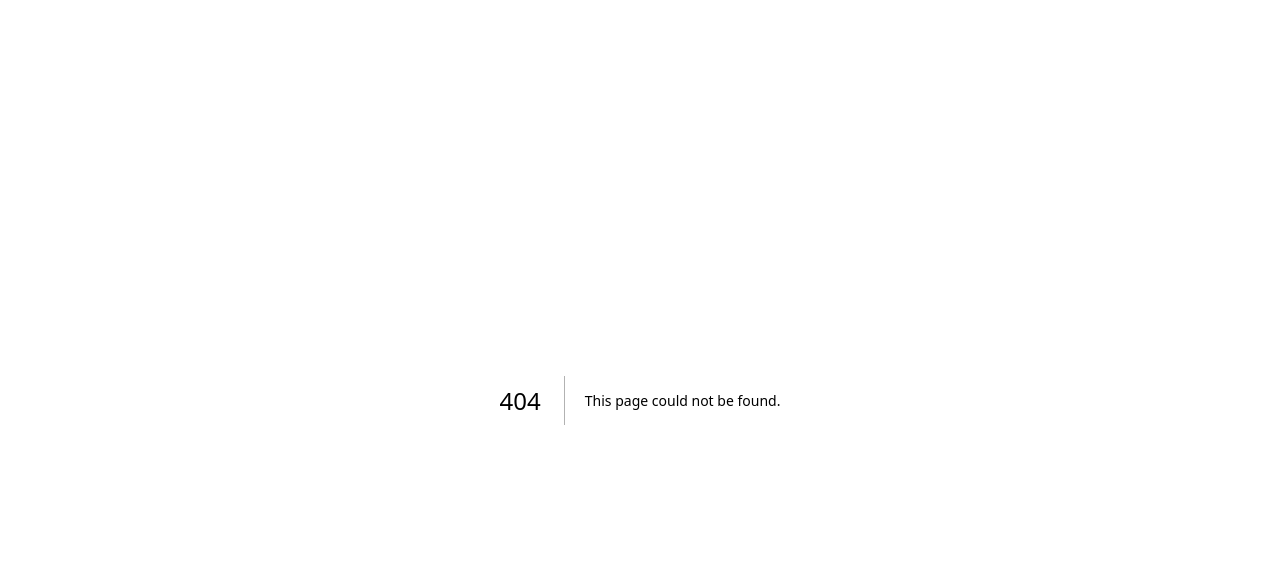
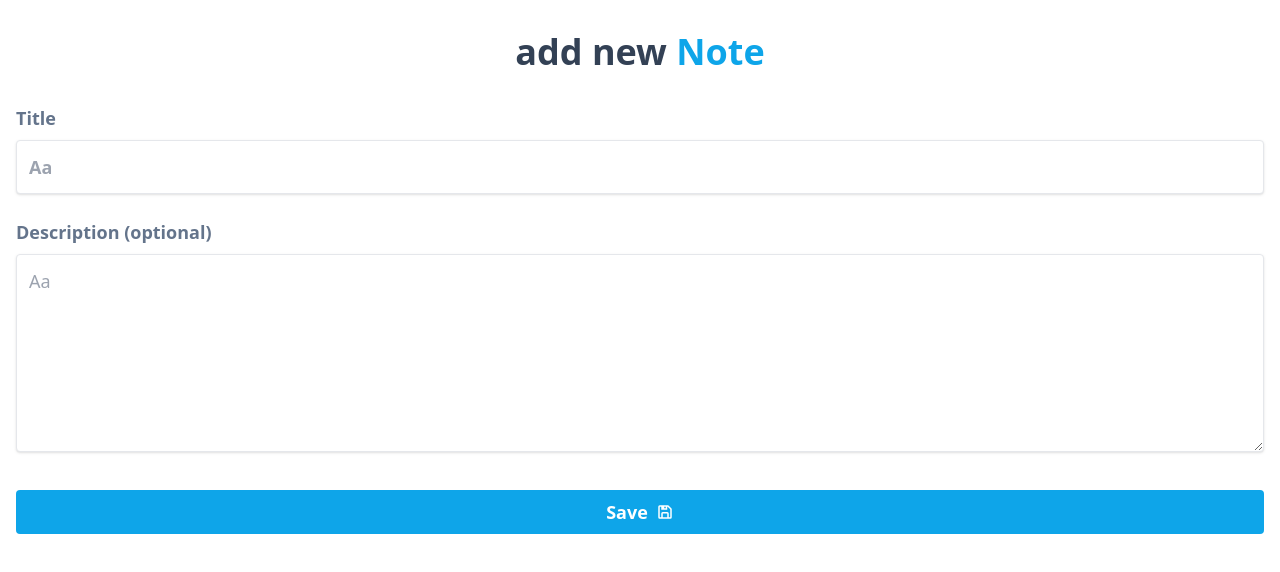
Before and after one commit to edilson258/keynotes, a Next.js app: page /addnote in a window 1280 px wide. Before the commit this address had no page. Shown: the top 572 px of the page. Built offline with nearby package versions, Linux system fonts and the light colour scheme.

Commit message:
coded AddNote page layout

```diff
--- /dev/null
+++ b/pages/addnote.tsx
@@ -0,0 +1,51 @@
+import { BiSave } from "react-icons/bi";
+
+const AddNote = () => {
+  return (
+    <div className="container py-8 px-4 mx-auto max-h-vh">
+      <h1 className="text-slate-700 font-bold text-4xl text-center">
+        add new <span className="text-sky-500">Note</span>
+      </h1>
+      <form className="mt-8" onSubmit={(e) => e.preventDefault()}>
+        <label
+          className="block mb-2 text-lg text-slate-500 font-bold text-md font-bold"
+          htmlFor="title"
+        >
+          Title
+        </label>
+
+        <input
+          required
+          minLength={5}
+          placeholder="Aa"
+          className="focus:shadow-outline-lg focus:border-none focus:outline-sky-500 shadow font-semibold text-lg appearance-none border rounded w-full py-2 px-3 text-gray-700 leading-loose mb-6"
+          id="title"
+        />
+
+        <label
+          className="block mb-2 text-lg text-slate-500 font-bold text-md font-bold"
+          htmlFor="description"
+        >
+          Description (optional)
+        </label>
+
+        <textarea
+          id="description"
+          placeholder="Aa"
+          className="focus:shadow-outline-lg focus:border-none focus:outline-sky-500  shadow text-lg appearance-none border rounded w-full py-2 px-3 text-gray-700 leading-loose"
+          rows={5}
+        ></textarea>
+
+        <button
+          type="submit"
+          className="flex justify-center gap-2 items-center text-white w-full bg-sky-500 rounded py-2 text-lg font-bold mt-8"
+        >
+          Save
+          <BiSave />
+        </button>
+      </form>
+    </div>
+  );
+};
+
+export default AddNote;
```
